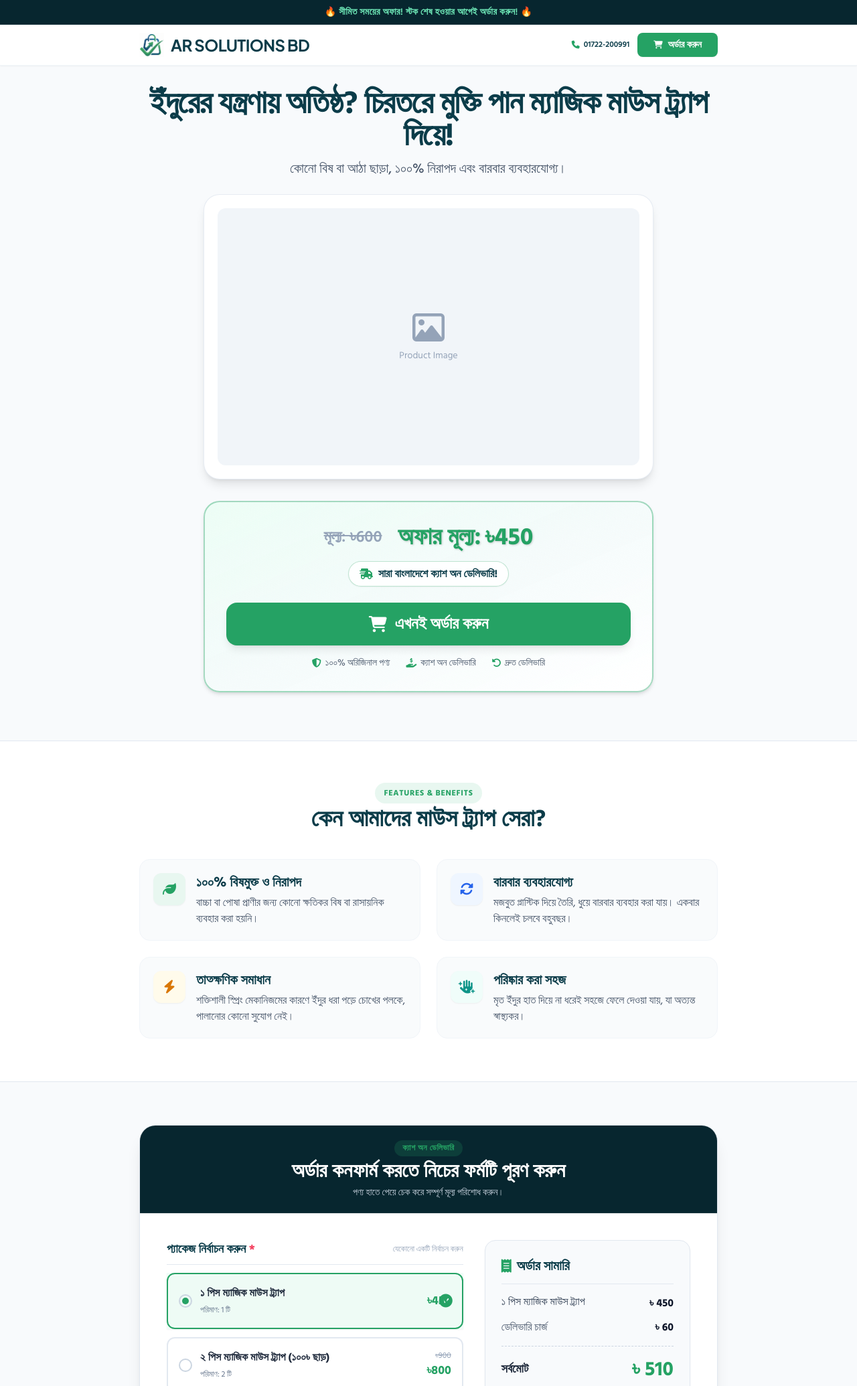
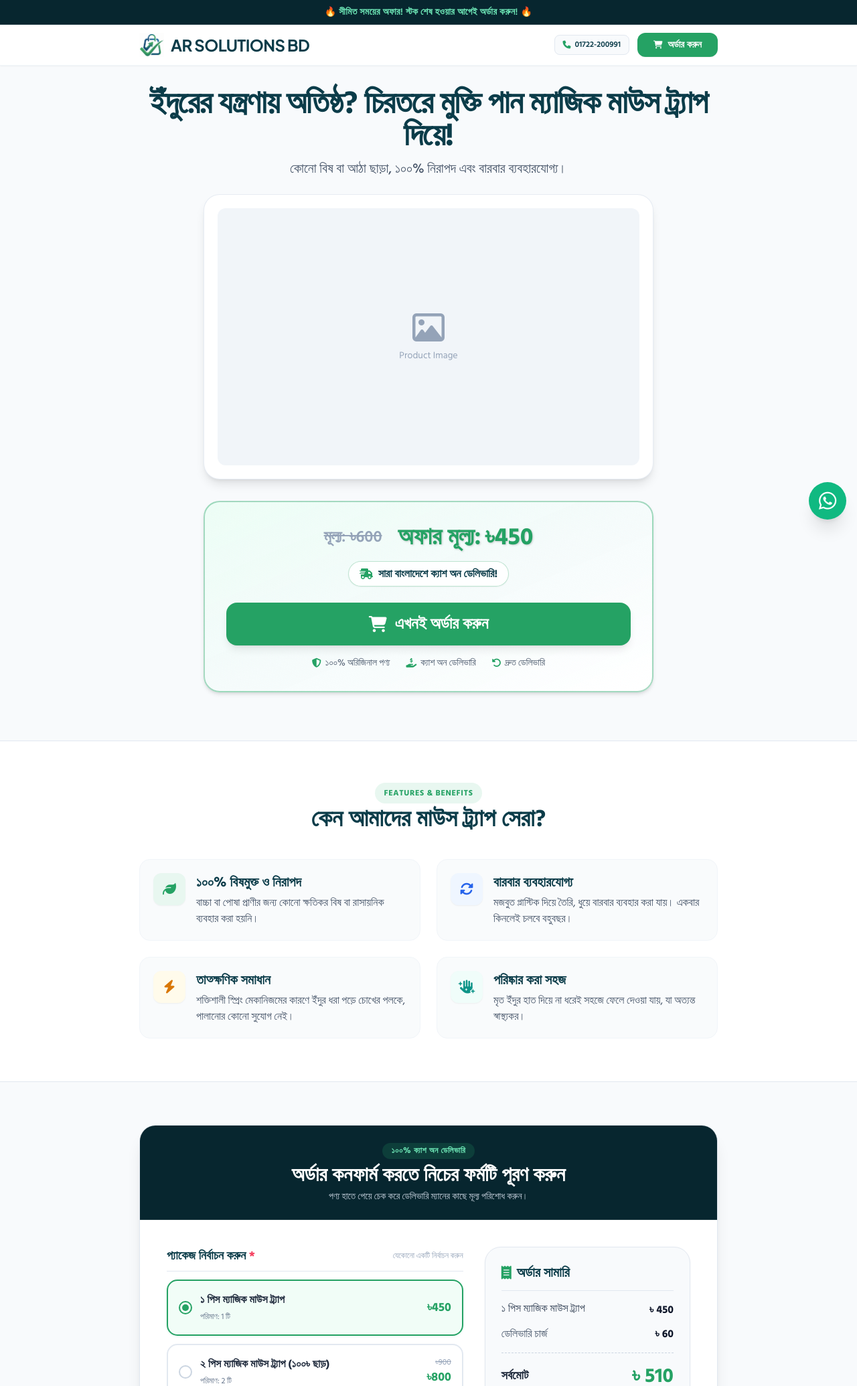
Before and after one commit to raisulislamranzu/ar_solutions, a Django app: a page that uses ar_solutions/landingpage/templates/landingpage/single_page.html in a window 1280 px wide. Shown: the top 2070 px of the page at 67% size. Run offline with Django 5.2, Linux system fonts and the light colour scheme; data comes from the database, SQL or seed files in the repository; data that the repository does not hold is empty; some libraries are stand-ins or nearby versions.

Commit message:
ui: improve checkout form UX and add WhatsApp integration
Enhances the order form with better validation, clearer pricing summaries, and visual active states for package selection. Adds a floating WhatsApp button for customer support.

```diff
--- a/ar_solutions/landingpage/templates/landingpage/single_page.html
+++ b/ar_solutions/landingpage/templates/landingpage/single_page.html
@@ -68,11 +68,11 @@
             </a>
             <div class="flex items-center gap-3">
                 {% if page.footer_helpline or site.helpline %}
-                    <a href="tel:{{ page.footer_helpline|default:site.helpline }}" class="hidden sm:inline-flex items-center gap-1.5 text-xs text-brand-teal font-semibold hover:text-brand-green transition">
+                    <a href="tel:{{ page.footer_helpline|default:site.helpline }}" class="hidden sm:inline-flex items-center gap-1.5 text-xs text-brand-teal font-semibold hover:text-brand-green transition bg-slate-50 px-3 py-1.5 rounded-lg border border-slate-200">
                         <i class="fa-solid fa-phone text-brand-green"></i> {{ page.footer_helpline|default:site.helpline }}
                     </a>
                 {% endif %}
-                <a href="#order-form" class="bg-brand-green hover:bg-brand-greenHover text-white px-4 sm:px-6 py-2 rounded-lg font-semibold text-sm transition shadow-sm flex items-center gap-2">
+                <a href="#order-form" class="bg-brand-green hover:bg-brand-greenHover text-white px-4 sm:px-6 py-2 rounded-xl font-bold text-sm transition shadow-sm flex items-center gap-2">
                     <i class="fa-solid fa-cart-shopping text-xs"></i> {{ page.header_cta_text|default:"অর্ডার করুন" }}
                 </a>
             </div>
@@ -254,22 +254,22 @@
     <section id="order-form" class="container mx-auto px-4 py-12 sm:py-16 max-w-4xl scroll-mt-20">
         <div class="bg-white rounded-2xl sm:rounded-3xl shadow-xl overflow-hidden border border-slate-200">
             <!-- Form Header -->
-            <div class="bg-brand-tealDark text-white text-center py-5 px-4 border-b border-white/10">
-                <span class="inline-block bg-brand-green/20 text-brand-green text-xs font-bold px-3 py-1 rounded-full uppercase tracking-wider mb-1">
-                    ক্যাশ অন ডেলিভারি
+            <div class="bg-brand-tealDark text-white text-center py-6 px-4 border-b border-white/10">
+                <span class="inline-block bg-brand-green/20 text-emerald-300 text-xs font-bold px-3.5 py-1 rounded-full uppercase tracking-wider mb-1.5">
+                    ১০০% ক্যাশ অন ডেলিভারি
                 </span>
                 <h2 class="text-xl sm:text-2xl md:text-3xl font-bold">
                     {{ page.form_title }}
                 </h2>
                 <p class="text-xs sm:text-sm text-slate-300 mt-1">
-                    পণ্য হাতে পেয়ে চেক করে সম্পূর্ণ মূল্য পরিশোধ করুন।
+                    পণ্য হাতে পেয়ে চেক করে ডেলিভারি ম্যানের কাছে মূল্য পরিশোধ করুন।
                 </p>
             </div>
 
             <div class="p-5 sm:p-8 md:p-10 grid grid-cols-1 md:grid-cols-12 gap-8">
                 <!-- Form Inputs -->
                 <div class="md:col-span-7">
-                    <form id="checkoutForm" method="POST" action="{% url 'single_page_order' page.slug %}">
+                    <form id="singlePageOrderForm" method="POST" action="{% url 'single_page_order' page.slug %}">
                         {% csrf_token %}
 
                         <!-- Bundle / Package Selection -->
@@ -282,7 +282,7 @@
                             <div class="space-y-3" id="bundleOptionsContainer">
                                 {% if page.bundles.all %}
                                     {% for bundle in page.bundles.all %}
-                                        <label class="relative block cursor-pointer">
+                                        <label class="bundle-label relative block cursor-pointer border-2 rounded-2xl p-4 transition-all {% if forloop.first %}is-selected border-brand-green bg-emerald-50/70 shadow-sm{% else %}border-slate-200 hover:border-slate-300{% endif %}">
                                             <input type="radio"
                                                    name="bundle_id"
                                                    value="{{ bundle.id }}"
@@ -290,12 +290,12 @@
                                                    data-price="{{ bundle.price }}"
                                                    data-quantity="{{ bundle.quantity }}"
                                                    class="peer sr-only"
-                                                   {% if forloop.first or bundle.is_default %}checked{% endif %}
+                                                   {% if forloop.first %}checked{% endif %}
                                                    onchange="calculateTotal()">
-                                            <div class="flex items-center justify-between p-4 border-2 border-slate-200 rounded-xl peer-checked:border-brand-green peer-checked:bg-brand-greenLight/40 hover:bg-slate-50 transition">
+                                            <div class="flex items-center justify-between pointer-events-none">
                                                 <div class="flex items-center gap-3">
-                                                    <div class="w-5 h-5 rounded-full border-2 border-slate-300 peer-checked:border-brand-green flex items-center justify-center shrink-0">
-                                                        <div class="w-2.5 h-2.5 rounded-full bg-brand-green {% if not forloop.first and not bundle.is_default %}hidden{% endif %} radio-dot"></div>
+                                                    <div class="radio-circle w-5 h-5 rounded-full border-2 {% if forloop.first %}border-brand-green{% else %}border-slate-300{% endif %} flex items-center justify-center shrink-0">
+                                                        <div class="w-2.5 h-2.5 rounded-full bg-brand-green {% if not forloop.first %}hidden{% endif %} radio-dot"></div>
                                                     </div>
                                                     <div>
                                                         <span class="font-bold text-slate-800 text-sm sm:text-base block">{{ bundle.name }}</span>
@@ -309,14 +309,11 @@
                                                     <span class="font-extrabold text-base sm:text-lg text-brand-green block">৳{{ bundle.price|floatformat:0 }}</span>
                                                 </div>
                                             </div>
-                                            <div class="absolute right-4 top-1/2 -translate-y-1/2 hidden peer-checked:block text-brand-green">
-                                                <i class="fa-solid fa-circle-check text-xl"></i>
-                                            </div>
                                         </label>
                                     {% endfor %}
                                 {% else %}
                                     <!-- Fallback to single page base pricing if no bundles created -->
-                                    <label class="relative block cursor-pointer">
+                                    <label class="bundle-label is-selected relative block cursor-pointer border-2 border-brand-green bg-emerald-50/70 rounded-2xl p-4">
                                         <input type="radio"
                                                name="bundle_id"
                                                value="default"
@@ -326,9 +323,9 @@
                                                class="peer sr-only"
                                                checked
                                                onchange="calculateTotal()">
-                                        <div class="flex items-center justify-between p-4 border-2 border-brand-green bg-brand-greenLight/40 rounded-xl">
+                                        <div class="flex items-center justify-between pointer-events-none">
                                             <div class="flex items-center gap-3">
-                                                <div class="w-5 h-5 rounded-full border-2 border-brand-green flex items-center justify-center shrink-0">
+                                                <div class="radio-circle w-5 h-5 rounded-full border-2 border-brand-green flex items-center justify-center shrink-0">
                                                     <div class="w-2.5 h-2.5 rounded-full bg-brand-green radio-dot"></div>
                                                 </div>
                                                 <span class="font-bold text-slate-800">{{ page.title }}</span>
@@ -371,9 +368,12 @@
                                        name="phone_number"
                                        id="phone"
                                        required
+                                       pattern="01[0-9]{9}"
+                                       title="অনুগ্রহ করে ১১ ডিজিটের সঠিক মোবাইল নাম্বার লিখুন (যেমন: 01712345678)"
                                        class="w-full pl-10 pr-4 py-3 border border-slate-300 rounded-xl focus:outline-none focus:border-brand-green focus:ring-2 focus:ring-brand-green/20 text-slate-800 transition"
                                        placeholder="০১৭xxxxxxxx">
                             </div>
+                            <small class="text-slate-400 text-xs mt-1 block">১১ ডিজিটের সঠিক মোবাইল নাম্বার দিন।</small>
                         </div>
 
                         <!-- Customer Address -->
@@ -400,7 +400,8 @@
                                 ডেলিভারি এলাকা নির্বাচন করুন <span class="text-rose-500">*</span>
                             </label>
                             <div class="space-y-2.5">
-                                <label class="flex items-center p-3.5 border border-slate-200 rounded-xl cursor-pointer hover:bg-slate-50 transition">
+                                <label class="delivery-label is-selected flex items-center justify-between p-3.5 border-2 rounded-xl cursor-pointer hover:bg-slate-50 transition border-brand-green bg-emerald-50/70 shadow-sm">
+                                    <div class="flex items-center gap-3">
                                         <input type="radio"
                                                name="delivery_area"
                                                value="Inside Dhaka"
@@ -408,17 +409,20 @@
                                                class="h-5 w-5 text-brand-green focus:ring-brand-green border-slate-300 accent-emerald-600"
                                                checked
                                                onchange="calculateTotal()">
-                                    <span class="ml-3 font-medium text-slate-800 text-sm sm:text-base flex-grow">ঢাকার ভিতরে</span>
+                                        <span class="font-medium text-slate-800 text-sm sm:text-base">ঢাকার ভিতরে</span>
+                                    </div>
                                     <span class="font-bold text-brand-teal">৳{{ page.delivery_inside_dhaka }}</span>
                                 </label>
-                                <label class="flex items-center p-3.5 border border-slate-200 rounded-xl cursor-pointer hover:bg-slate-50 transition">
+                                <label class="delivery-label flex items-center justify-between p-3.5 border-2 rounded-xl cursor-pointer hover:bg-slate-50 transition border-slate-200">
+                                    <div class="flex items-center gap-3">
                                         <input type="radio"
                                                name="delivery_area"
                                                value="Outside Dhaka"
                                                data-charge="{{ page.delivery_outside_dhaka }}"
                                                class="h-5 w-5 text-brand-green focus:ring-brand-green border-slate-300 accent-emerald-600"
                                                onchange="calculateTotal()">
-                                    <span class="ml-3 font-medium text-slate-800 text-sm sm:text-base flex-grow">ঢাকার বাহিরে</span>
+                                        <span class="font-medium text-slate-800 text-sm sm:text-base">ঢাকার বাহিরে</span>
+                                    </div>
                                     <span class="font-bold text-brand-teal">৳{{ page.delivery_outside_dhaka }}</span>
                                 </label>
                             </div>
@@ -428,15 +432,23 @@
 
                 <!-- Order Summary Card -->
                 <div class="md:col-span-5">
-                    <div class="bg-slate-50 p-6 rounded-2xl border border-slate-200 h-fit sticky top-24 shadow-sm">
+                    <div class="bg-slate-50 p-6 rounded-2xl sm:rounded-3xl border border-slate-200 h-fit sticky top-24 shadow-sm">
                         <h3 class="text-lg sm:text-xl font-bold text-brand-teal mb-4 border-b border-slate-200 pb-3 flex items-center gap-2">
                             <i class="fa-solid fa-receipt text-brand-green"></i> অর্ডার সামারি
                         </h3>
 
                         <div class="space-y-3 text-sm sm:text-base mb-4">
                             <div class="flex justify-between items-start gap-2">
-                                <span id="bundleNameDisplay" class="font-medium text-slate-700 leading-tight">প্যাকেজ</span>
-                                <span id="bundlePriceDisplay" class="font-bold text-slate-900 shrink-0">৳ 0</span>
+                                <span id="bundleNameDisplay" class="font-medium text-slate-700 leading-tight">
+                                    {% if page.bundles.first %}
+                                        {{ page.bundles.first.name }}
+                                    {% else %}
+                                        {{ page.title }}
+                                    {% endif %}
+                                </span>
+                                <span id="bundlePriceDisplay" class="font-bold text-slate-900 shrink-0">
+                                    ৳ {% if page.bundles.first %}{{ page.bundles.first.price|floatformat:0 }}{% else %}{{ page.discount_price|floatformat:0 }}{% endif %}
+                                </span>
                             </div>
 
                             <div class="flex justify-between items-center text-slate-600">
@@ -449,13 +461,15 @@
 
                         <div class="flex justify-between items-center mb-6">
                             <span class="font-bold text-slate-800 text-lg">সর্বমোট</span>
-                            <span id="totalPriceDisplay" class="font-extrabold text-brand-green text-2xl sm:text-3xl">৳ 0</span>
+                            <span id="totalPriceDisplay" class="font-extrabold text-brand-green text-2xl sm:text-3xl">
+                                ৳ {% if page.bundles.first %}{{ page.bundles.first.price|add:page.delivery_inside_dhaka|floatformat:0 }}{% else %}{{ page.discount_price|add:page.delivery_inside_dhaka|floatformat:0 }}{% endif %}
+                            </span>
                         </div>
 
                         <button type="submit"
-                                form="checkoutForm"
+                                form="singlePageOrderForm"
                                 id="submitBtn"
-                                class="w-full bg-brand-green hover:bg-brand-greenHover text-white text-lg sm:text-xl font-bold py-4 rounded-xl shadow-lg transition flex justify-center items-center gap-2">
+                                class="w-full bg-brand-green hover:bg-brand-greenHover text-white text-lg sm:text-xl font-bold py-4 rounded-xl shadow-lg transition flex justify-center items-center gap-2 cursor-pointer">
                             <i class="fa-solid fa-circle-check"></i> {{ page.submit_button_text|default:"অর্ডার কনফার্ম করুন" }}
                         </button>
 
@@ -463,7 +477,7 @@
                             <p class="flex items-center justify-center gap-1.5 font-medium text-slate-600">
                                 <i class="fa-solid fa-shield-halved text-brand-green"></i> ১০০% নিরাপদ চেকআউট
                             </p>
-                            <p>ক্যাশ অন ডেলিভারিতে কোনো অগ্রিম পেমেন্ট নেই</p>
+                            <p>ক্যাশ অন ডেলিভারিতে কোনো অগ্রিম টাকা নেওয়া হয় না</p>
                         </div>
                     </div>
                 </div>
@@ -497,6 +511,17 @@
         </div>
     </footer>
 
+    <!-- Floating WhatsApp Quick Button -->
+    {% if site and site.whatsapp %}
+        <a href="https://wa.me/{{ site.whatsapp }}?text={{ page.title|urlencode }}%20সম্পর্কে%20জানতে%20চাই"
+           target="_blank"
+           rel="noopener noreferrer"
+           class="fixed right-4 bottom-20 md:bottom-6 z-40 w-12 h-12 sm:w-14 sm:h-14 bg-emerald-500 hover:bg-emerald-600 text-white rounded-full flex items-center justify-center shadow-xl transition-transform hover:scale-110"
+           title="WhatsApp এ অর্ডার বা সহায়তা">
+            <i class="fa-brands fa-whatsapp text-2xl sm:text-3xl"></i>
+        </a>
+    {% endif %}
+
     <!-- Sticky Bottom Bar for Mobile -->
     <div class="sticky-bottom-bar md:hidden flex justify-between items-center gap-3">
         <div class="text-left">
```
Also changed, not shown: ar_solutions/custom_admin/templates/custom_admin/single_page_form.html (+34 -0 lines). Lines whose indentation alone changed are shown as unchanged.
